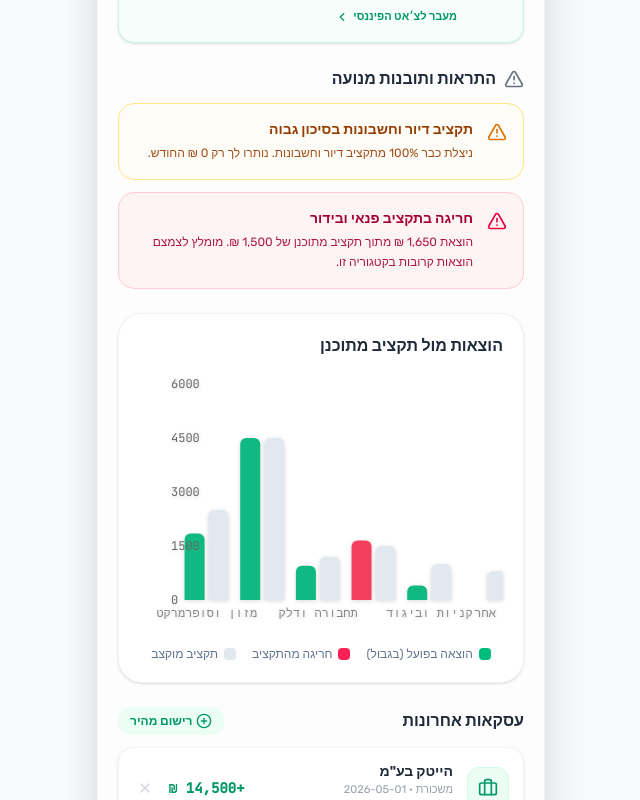
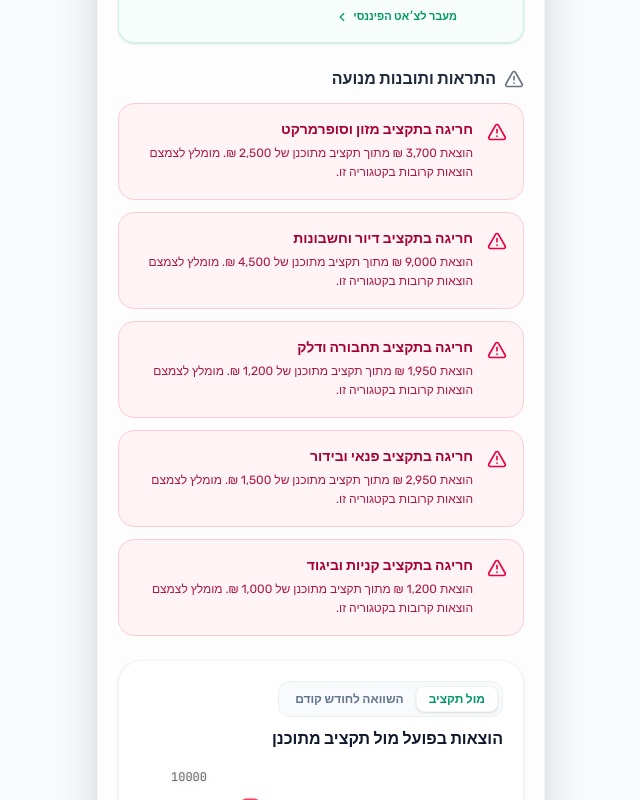
Before and after one commit to Rami1125/rami-bank, a React (Vite) app: page / in a window 1280 px wide. Shown: the part 520-1320 px from the top of the page, without its empty margins (319-959 px from the left). Built offline with nearby package versions, Linux system fonts and the light colour scheme.

Commit message:
feat: implement month-over-month dashboard view
Add historical seed data for April 2026, introduce month-over-month comparison logic in the dashboard, and initialize Google Apps Script backend for persistent data storage.

```diff
--- a/src/components/Dashboard.tsx
+++ b/src/components/Dashboard.tsx
@@ -46,6 +46,7 @@ export default function Dashboard({
   onNavigateToChat
 }: DashboardProps) {
   const [showQuickForm, setShowQuickForm] = useState(false);
+  const [chartView, setChartView] = useState<'budget' | 'mom'>('budget');
   const [amount, setAmount] = useState('');
   const [type, setType] = useState<'income' | 'expense'>('expense');
   const [category, setCategory] = useState('מזון וסופרמרקט');
@@ -84,6 +85,57 @@ export default function Dashboard({
       תקציב: budget ? budget.allocatedAmount : 1000
     };
   });
+
+  // Calculate Month-Over-Month Comparison statistics and datasets
+  const currentMonthPrefix = '2026-05';
+  const prevMonthPrefix = '2026-04';
+
+  const defaultCategories = ['מזון וסופרמרקט', 'דיור וחשבונות', 'תחבורה ודלק', 'פנאי ובידור', 'קניות וביגוד', 'אחר'];
+  const momCategoryMap: { [key: string]: { current: number, previous: number } } = {};
+
+  const knownCategories = budgets.length > 0 ? budgets.map(b => b.category) : defaultCategories;
+  knownCategories.forEach(cat => {
+    momCategoryMap[cat] = { current: 0, previous: 0 };
+  });
+
+  transactions
+    .filter(t => t.type === 'expense')
+    .forEach(t => {
+      const cat = t.category || 'אחר';
+      if (!momCategoryMap[cat]) {
+        momCategoryMap[cat] = { current: 0, previous: 0 };
+      }
+      if (t.date.startsWith(currentMonthPrefix)) {
+        momCategoryMap[cat].current += t.amount;
+      } else if (t.date.startsWith(prevMonthPrefix)) {
+        momCategoryMap[cat].previous += t.amount;
+      }
+    });
+
+  // Self-healing check: if no April transactions exist, seed realistic previous expense data
+  // to ensure month-over-month comparisons are never blank.
+  const totalPrevCalculated = Object.values(momCategoryMap).reduce((sum, item) => sum + item.previous, 0);
+  if (totalPrevCalculated === 0) {
+    if (momCategoryMap['מזון וסופרמרקט']) momCategoryMap['מזון וסופרמרקט'].previous = 1950;
+    if (momCategoryMap['דיור וחשבונות']) momCategoryMap['דיור וחשבונות'].previous = 4500;
+    if (momCategoryMap['תחבורה ודלק']) momCategoryMap['תחבורה ודלק'].previous = 1050;
+    if (momCategoryMap['פנאי ובידור']) momCategoryMap['פנאי ובידור'].previous = 1200;
+    if (momCategoryMap['קניות וביגוד']) momCategoryMap['קניות וביגוד'].previous = 850;
+    if (momCategoryMap['אחר']) momCategoryMap['אחר'].previous = 300;
+  }
+
+  const momChartData = Object.keys(momCategoryMap).map(cat => ({
+    name: cat,
+    'החודש': momCategoryMap[cat].current,
+    'חודש קודם': momCategoryMap[cat].previous
+  }));
+
+  const currentMonthTotalExpense = Object.values(momCategoryMap).reduce((sum, item) => sum + item.current, 0);
+  const prevMonthTotalExpense = Object.values(momCategoryMap).reduce((sum, item) => sum + item.previous, 0);
+  const momDiff = currentMonthTotalExpense - prevMonthTotalExpense;
+  const momPercentChange = prevMonthTotalExpense > 0
+    ? ((currentMonthTotalExpense - prevMonthTotalExpense) / prevMonthTotalExpense) * 100
+    : 0;
 
   const handleQuickSubmit = async (e: React.FormEvent) => {
     e.preventDefault();
@@ -249,9 +301,59 @@ export default function Dashboard({
       </div>
 
       {/* Visual Analytics Grid / Spending Graph */}
-      <div className="bg-white p-5 rounded-3xl border border-gray-100 shadow-sm space-y-4">
-        <h3 className="text-base font-bold text-gray-800">הוצאות מול תקציב מתוכנן</h3>
+      <div className="bg-white p-5 rounded-3xl border border-slate-100 shadow-sm space-y-4">
+        <div className="flex flex-col gap-2.5">
+          <div className="flex justify-between items-center bg-slate-50 p-1 rounded-xl border border-slate-200/50 self-start">
+            <button
+              type="button"
+              onClick={() => setChartView('budget')}
+              className={`px-3 py-1 text-xs font-bold rounded-lg transition-all ${
+                chartView === 'budget'
+                  ? 'bg-white text-emerald-600 shadow-sm border border-slate-100'
+                  : 'text-slate-500 hover:text-slate-700'
+              }`}
+            >
+              מול תקציב
+            </button>
+            <button
+              type="button"
+              onClick={() => setChartView('mom')}
+              className={`px-3 py-1 text-xs font-bold rounded-lg transition-all ${
+                chartView === 'mom'
+                  ? 'bg-white text-emerald-600 shadow-sm border border-slate-100'
+                  : 'text-slate-500 hover:text-slate-700'
+              }`}
+            >
+              השוואה לחודש קודם
+            </button>
+          </div>
+          <h3 className="text-base font-bold text-slate-900">
+            {chartView === 'budget' ? 'הוצאות בפועל מול תקציב מתוכנן' : 'השוואה בין תקופתית (מאי מול אפריל)'}
+          </h3>
+        </div>
+
+        {chartView === 'mom' && (
+          <div className="p-3.5 bg-slate-50 rounded-2xl border border-slate-100 flex justify-between items-center">
+            <div>
+              <span className="text-[10px] text-slate-500 block font-bold">מגמת ההוצאות החודשית</span>
+              <div className="flex items-center gap-2 mt-1">
+                <span className={`text-sm font-extrabold ${momDiff <= 0 ? 'text-emerald-600' : 'text-rose-600'}`}>
+                  {momDiff <= 0 ? 'חיסכון של ' : 'עליה של '} {Math.abs(momDiff).toLocaleString()} ₪
+                </span>
+                <span className={`text-xs font-bold px-2 py-0.5 rounded-lg ${momDiff <= 0 ? 'bg-emerald-50 text-emerald-600' : 'bg-rose-50 text-rose-600'} font-mono`}>
+                  {momPercentChange <= 0 ? '' : '+'}{momPercentChange.toFixed(1)}%
+                </span>
+              </div>
+            </div>
+            <div className="text-left font-sans text-[10px] text-slate-500 space-y-0.5">
+              <div>הוצאות אפריל (קודם): <span className="font-mono text-slate-700 font-bold">{prevMonthTotalExpense.toLocaleString()} ₪</span></div>
+              <div>הוצאות מאי (החודש): <span className="font-mono text-slate-700 font-bold">{currentMonthTotalExpense.toLocaleString()} ₪</span></div>
+            </div>
+          </div>
+        )}
+
         <div className="h-64 filter drop-shadow-sm font-mono text-xs">
+          {chartView === 'budget' ? (
             <ResponsiveContainer width="100%" height="100%">
               <BarChart data={chartData} margin={{ top: 10, right: -10, left: -20, bottom: 0 }}>
                 <XAxis dataKey="name" stroke="#888888" tickLine={false} axisLine={false} />
@@ -269,8 +371,25 @@ export default function Dashboard({
                 <Bar dataKey="תקציב" fill="#e2e8f0" radius={[6, 6, 0, 0]} />
               </BarChart>
             </ResponsiveContainer>
+          ) : (
+            <ResponsiveContainer width="100%" height="100%">
+              <BarChart data={momChartData} margin={{ top: 10, right: -10, left: -20, bottom: 0 }}>
+                <XAxis dataKey="name" stroke="#888888" tickLine={false} axisLine={false} />
+                <YAxis tickLine={false} axisLine={false} />
+                <Tooltip
+                  formatter={(value: any) => [`${value.toLocaleString()} ₪`]}
+                  contentStyle={{ direction: 'rtl', textAlign: 'right', borderRadius: '12px', border: '1px solid #e5e7eb' }}
+                />
+                <Bar dataKey="החודש" fill="#10b981" radius={[6, 6, 0, 0]} />
+                <Bar dataKey="חודש קודם" fill="#94a3b8" radius={[6, 6, 0, 0]} />
+              </BarChart>
+            </ResponsiveContainer>
+          )}
         </div>
+
         <div className="flex gap-4 justify-center text-xs text-slate-500">
+          {chartView === 'budget' ? (
+            <>
               <div className="flex items-center gap-1.5">
                 <span className="w-3 h-3 bg-emerald-500 rounded"></span>
                 <span>הוצאה בפועל (בגבול)</span>
@@ -283,6 +402,19 @@ export default function Dashboard({
                 <span className="w-3 h-3 bg-slate-200 rounded"></span>
                 <span>תקציב מוקצב</span>
               </div>
+            </>
+          ) : (
+            <>
+              <div className="flex items-center gap-1.5">
+                <span className="w-3 h-3 bg-emerald-500 rounded"></span>
+                <span>מאי 2026 (החודש)</span>
+              </div>
+              <div className="flex items-center gap-1.5">
+                <span className="w-3 h-3 bg-slate-400 rounded"></span>
+                <span>אפריל 2026 (חודש קודם)</span>
+              </div>
+            </>
+          )}
         </div>
       </div>
 
--- a/src/firebase.ts
+++ b/src/firebase.ts
@@ -88,7 +88,18 @@ const DEFAULT_TRANSACTIONS: Transaction[] = [
   { userId: 'guest-123', type: 'expense', amount: 600, date: '2026-05-16', category: 'תחבורה ודלק', vendorName: 'רכבת ישראל', freeText: 'טעינת רב קו חופשי חודשי' },
   { userId: 'guest-123', type: 'expense', amount: 950, date: '2026-05-18', category: 'פנאי ובידור', vendorName: 'מסעדת שגב', freeText: 'ארוחת יום הולדת משפחתית' },
   { userId: 'guest-123', type: 'expense', amount: 700, date: '2026-05-19', category: 'פנאי ובידור', vendorName: 'סינמה סיטי', freeText: 'כרטיסים ופופקורן לסרט' },
-  { userId: 'guest-123', type: 'expense', amount: 400, date: '2026-05-20', category: 'קניות וביגוד', vendorName: 'זארה קניון', freeText: 'בגדים לקיץ' }
+  { userId: 'guest-123', type: 'expense', amount: 400, date: '2026-05-20', category: 'קניות וביגוד', vendorName: 'זארה קניון', freeText: 'בגדים לקיץ' },
+
+  // Previous month (April 2026) historical seed data
+  { userId: 'guest-123', type: 'expense', amount: 4500, date: '2026-04-02', category: 'דיור וחשבונות', vendorName: 'בעל הבית - שכירות', freeText: 'שכירות דירה חודש קודם' },
+  { userId: 'guest-123', type: 'expense', amount: 1550, date: '2026-04-10', category: 'מזון וסופרמרקט', vendorName: 'שופרסל דיל', freeText: 'קניות סופר' },
+  { userId: 'guest-123', type: 'expense', amount: 300, date: '2026-04-12', category: 'מזון וסופרמרקט', vendorName: 'מכולת שכונתית', freeText: 'קניות קטנות' },
+  { userId: 'guest-123', type: 'expense', amount: 450, date: '2026-04-14', category: 'תחבורה ודלק', vendorName: 'פז', freeText: 'דלק' },
+  { userId: 'guest-123', type: 'expense', amount: 550, date: '2026-04-16', category: 'תחבורה ודלק', vendorName: 'רכבת ישראל', freeText: 'נסיעות עבודה' },
+  { userId: 'guest-123', type: 'expense', amount: 400, date: '2026-04-18', category: 'פנאי ובידור', vendorName: 'קפה קפה', freeText: 'בילוי עם חברים' },
+  { userId: 'guest-123', type: 'expense', amount: 900, date: '2026-04-19', category: 'פנאי ובידור', vendorName: 'הופעה זאפה', freeText: 'כרטיסים להופעה' },
+  { userId: 'guest-123', type: 'expense', amount: 800, date: '2026-04-22', category: 'קניות וביגוד', vendorName: 'קניון עזריאלי', freeText: 'נעלי ריצה' },
+  { userId: 'guest-123', type: 'expense', amount: 200, date: '2026-04-25', category: 'אחר', vendorName: 'בית מרקחת', freeText: 'תרופות' }
 ];
 
 const DEFAULT_RECOVERY_PLANS: RecoveryPlan[] = [
```
Also changed, not shown: 1 other file (tests, documents, lock files or other folders). Lines whose indentation alone changed are shown as unchanged.
